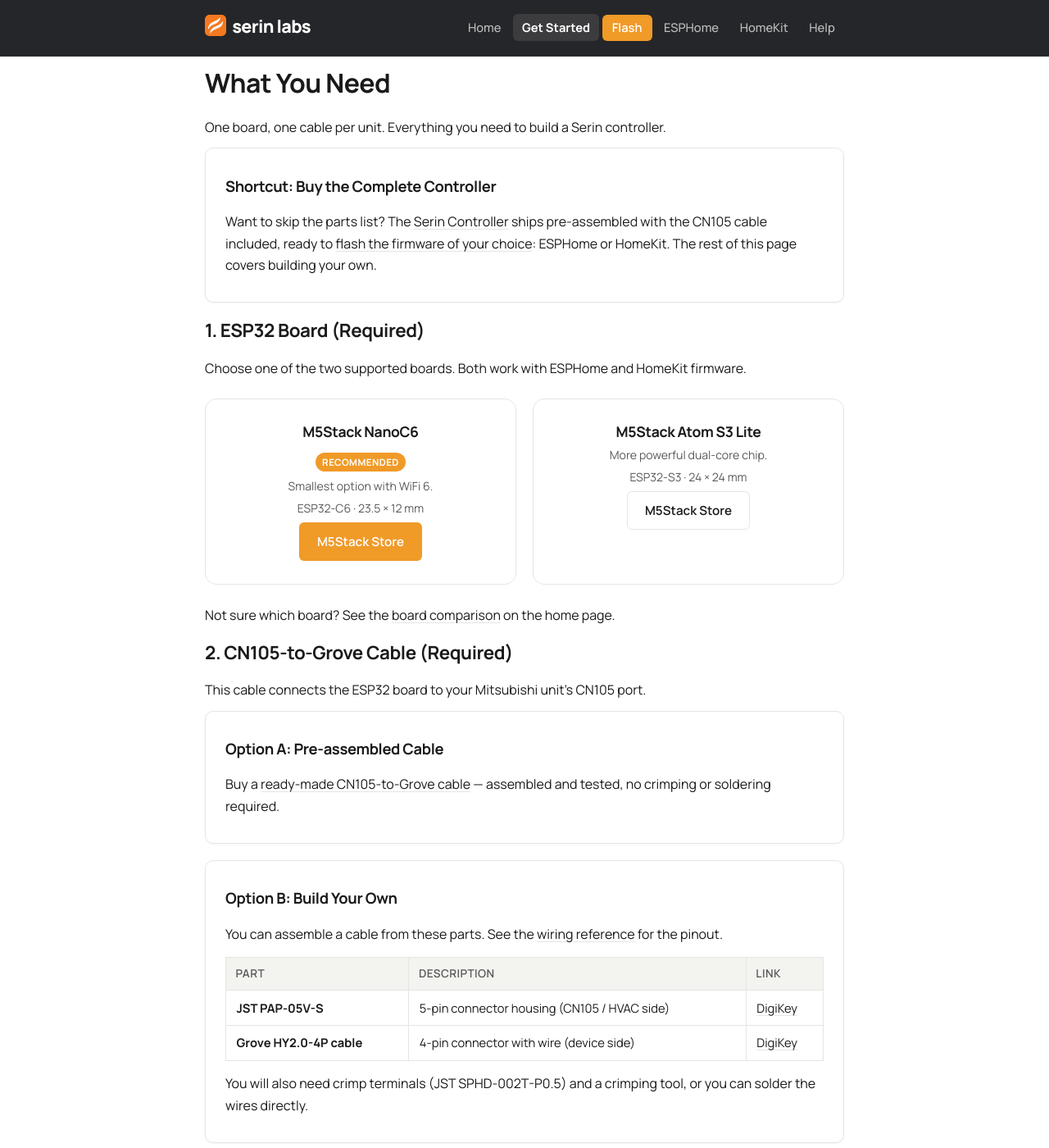
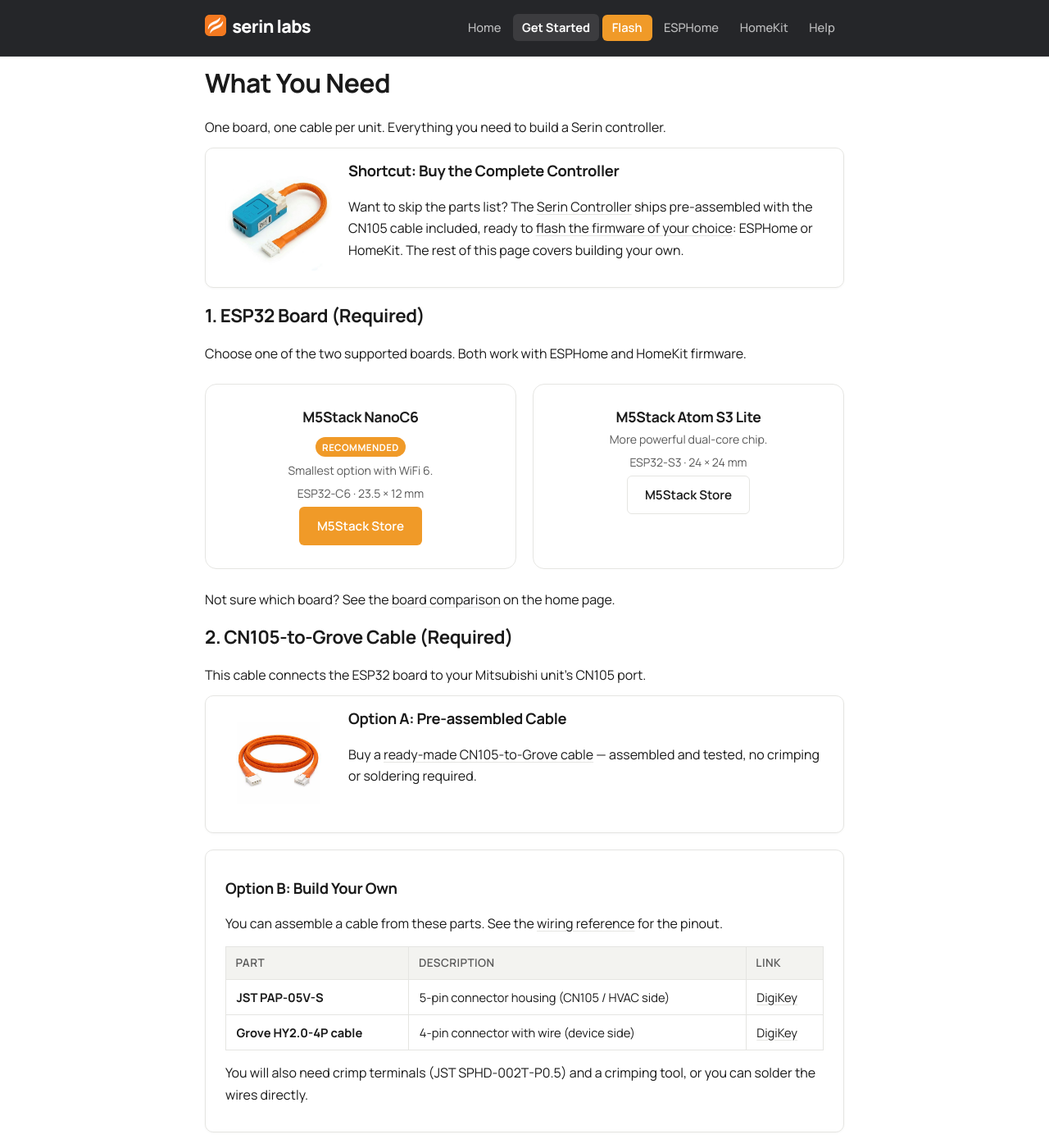
Before and after one commit to Serin-Labs/serin-labs.github.io, a Jekyll site: the page built from parts.html, in a window 1280 px wide and 1400 px high. Shown: the whole window at 82% size. Built offline with Jekyll 4.4.1, drawn with Linux system fonts in a browser that asks for light colours.

Commit message:
Add product images to parts and wiring callout cards
Introduces a form-card--media layout variant and adds product photos to the Etsy callout cards on parts.html and wiring.html.

```diff
--- a/assets/css/main.css
+++ b/assets/css/main.css
@@ -783,6 +783,32 @@ th {
 .form-card--warning {
   border-left: 3px solid #E53935;
 }
+/* Callout with a product image on the left, stretched to match card height */
+.form-card--media {
+  display: flex;
+  align-items: stretch;
+  gap: 1.25em;
+}
+.form-card__media {
+  flex: 0 0 auto;
+  width: 130px;
+  align-self: stretch;
+  display: block;
+  overflow: hidden;
+  border-radius: var(--radius-sm);
+  background: var(--surface-alt);
+}
+.form-card__media img {
+  display: block;
+  width: 100%;
+  height: 100%;
+  object-fit: cover;
+}
+.form-card__body {
+  flex: 1 1 auto;
+  min-width: 0;
+}
+.form-card__body > :first-child { margin-top: 0; }
 legend {
   display: flex;
   align-items: center;
@@ -1322,6 +1348,8 @@ details[open] summary::before {
   input[type="number"] { max-width: 100%; }
 
   .form-card { padding: 0.75em 1em; }
+  .form-card--media { gap: 0.9em; }
+  .form-card--media .form-card__media { width: 92px; }
 
   #yaml-action-bar { flex-direction: column; align-items: stretch; }
   .action-btn-group { margin-left: 0; justify-content: center; }
--- a/parts.html
+++ b/parts.html
@@ -9,9 +9,14 @@ nav_active: parts
   <h1>What You Need</h1>
   <p>One board, one cable per unit. Everything you need to build a Serin controller.</p>
 
-  <div class="form-card">
+  <div class="form-card form-card--media">
+    <a class="form-card__media" href="https://www.etsy.com/listing/4518217831/serin-smart-mini-split-wi-fi-controller" target="_blank" rel="noopener" aria-label="View the pre-assembled Serin Controller on Etsy">
+      <img src="/assets/serin_cn105_controller.jpg" alt="The pre-assembled Serin Controller — an M5Stack ESP32 board with the CN105-to-Grove cable attached" loading="lazy" />
+    </a>
+    <div class="form-card__body">
       <h3>Shortcut: Buy the Complete Controller</h3>
       <p>Want to skip the parts list? The <a href="https://www.etsy.com/listing/4518217831/serin-smart-mini-split-wi-fi-controller" target="_blank" rel="noopener">Serin Controller</a> ships pre-assembled with the CN105 cable included, ready to <a href="/flash">flash the firmware of your choice</a>: ESPHome or HomeKit. The rest of this page covers building your own.</p>
+    </div>
   </div>
 
   <h2>1. ESP32 Board (Required)</h2>
@@ -37,9 +42,14 @@ nav_active: parts
   <h2>2. CN105-to-Grove Cable (Required)</h2>
   <p>This cable connects the ESP32 board to your Mitsubishi unit's CN105 port.</p>
 
-  <div class="form-card">
+  <div class="form-card form-card--media">
+    <a class="form-card__media" href="https://www.etsy.com/listing/4518377332/cn105-to-grove-cable-pap-05v-s-to-hy20" target="_blank" rel="noopener" aria-label="View the ready-made CN105-to-Grove cable on Etsy">
+      <img src="/assets/cn105_cable.jpg" alt="Assembled CN105-to-Grove cable, ready to plug in" loading="lazy" />
+    </a>
+    <div class="form-card__body">
       <h3>Option A: Pre-assembled Cable</h3>
       <p>Buy a <a href="https://www.etsy.com/listing/4518377332/cn105-to-grove-cable-pap-05v-s-to-hy20" target="_blank" rel="noopener">ready-made CN105-to-Grove cable</a> — assembled and tested, no crimping or soldering required.</p>
+    </div>
   </div>
 
   <div class="form-card">
@@ -104,10 +114,15 @@ nav_active: parts
     </table>
   </div>
 
-  <div class="form-card">
+  <div class="form-card form-card--media">
+    <a class="form-card__media" href="https://www.etsy.com/listing/4518217831/serin-smart-mini-split-wi-fi-controller" target="_blank" rel="noopener" aria-label="View the pre-assembled Serin Controller on Etsy">
+      <img src="/assets/serin_cn105_controller.jpg" alt="The pre-assembled Serin Controller with CN105-to-Grove cable" loading="lazy" />
+    </a>
+    <div class="form-card__body">
       <h3>Multiple Indoor Units?</h3>
       <p>You need <strong>one board and one cable per indoor head</strong>. Each indoor unit has its own CN105 port. A 3-zone system needs 3 of everything above.</p>
       <p>To skip the assembly for every zone, order one <a href="https://www.etsy.com/listing/4518217831/serin-smart-mini-split-wi-fi-controller" target="_blank" rel="noopener">pre-assembled Serin Controller</a> per indoor unit.</p>
+    </div>
   </div>
 
   <details>
```
Also changed, not shown: wiring.html (+8 -3 lines), assets/cn105_cable.jpg (added), assets/serin_cn105_controller.jpg (added). Lines whose indentation alone changed are shown as unchanged.
